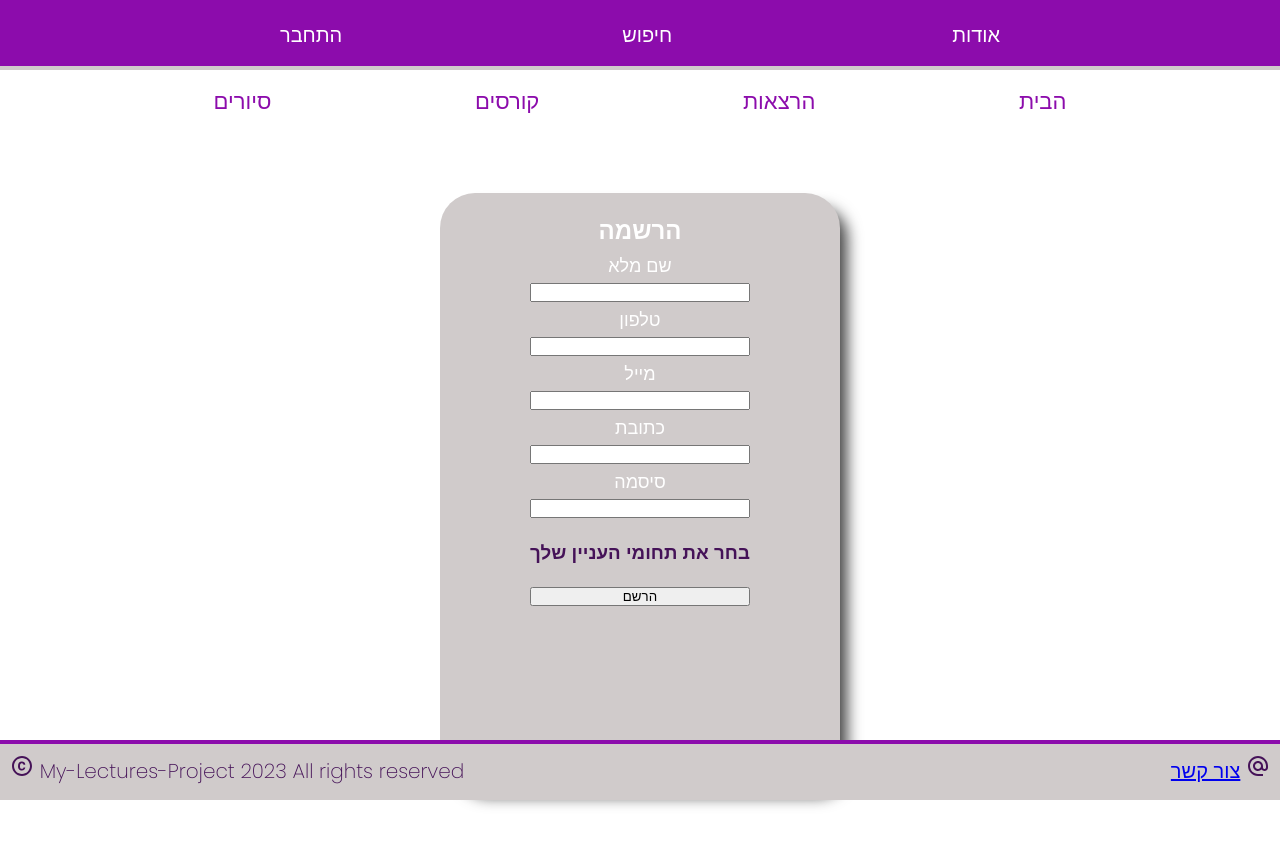
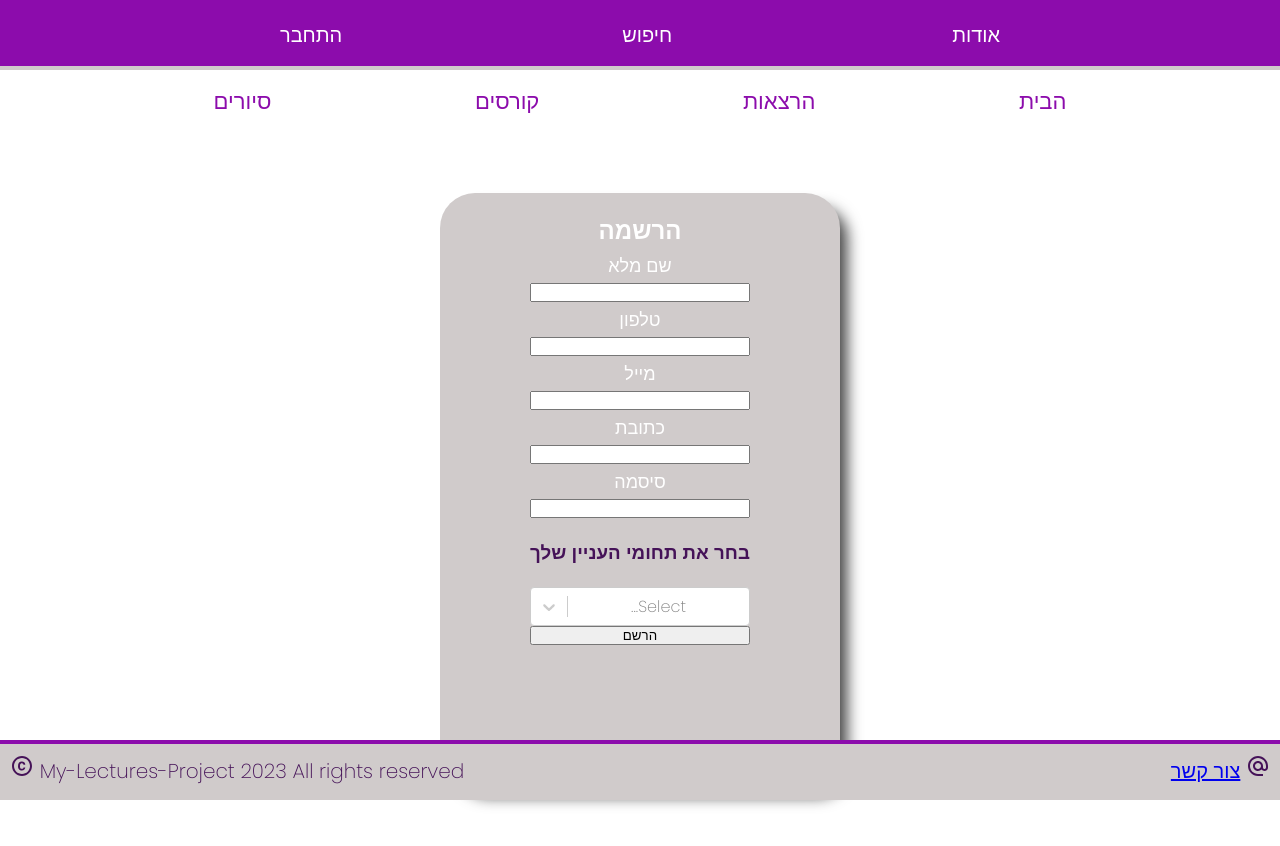
Before and after one commit to itsik-ba/My-Lectures, a React (Vite) app in the folder client/: page /register in a window 1280 px wide. Shown: the top 846 px of the page. Built offline with nearby package versions, Linux system fonts and the light colour scheme.

Commit message:
multi in register

```diff
--- a/client/package.json
+++ b/client/package.json
@@ -16,11 +16,13 @@
     "@fortawesome/react-fontawesome": "^0.2.0",
     "@mui/icons-material": "^5.14.0",
     "@mui/material": "^5.14.0",
+    "@types/react-select": "^5.0.1",
     "@types/reactstrap": "^8.7.2",
     "axios": "^1.4.0",
     "react": "^18.2.0",
     "react-dom": "^18.2.0",
     "react-router-dom": "^6.14.2",
+    "react-select": "^5.7.4",
     "sass": "^1.63.6",
     "scss": "^0.2.4"
   },
--- a/client/src/components/bottomPage/BottomPage.tsx
+++ b/client/src/components/bottomPage/BottomPage.tsx
@@ -3,7 +3,7 @@ import "./style/bottomPage.scss"
 // import ContactMailIcon from '@mui/icons-material/ContactMail';
 import CopyrightIcon from '@mui/icons-material/Copyright';
 import AlternateEmailIcon from '@mui/icons-material/AlternateEmail';
-import { Padding } from "@mui/icons-material";
+// import { Padding } from "@mui/icons-material";
 // import { MyLocation } from "@mui/icons-material";
 
 const BottomPage = () => {
--- a/client/src/pages/topBar/top__register/Register.tsx
+++ b/client/src/pages/topBar/top__register/Register.tsx
@@ -1,8 +1,28 @@
 import "./style/register.scss";
+import MultiSelect from './Register_Multi';
 
 
 
 const Register = () => {
+  const options = [
+    { value: 'היסטוריה ופילוסופיה', label: 'היסטוריה ופילוסופיה' },
+    { value: 'בריאות', label: 'בריאות' },
+    { value: 'מדע', label: 'מדע' },
+    { value: 'ספורט', label: 'ספורט' },
+    { value: 'תנ״ך', label: 'תנ״ך' },
+    { value: 'ספרים', label: 'ספרים' },
+    { value: 'טבע', label: 'טבע' },
+    { value: 'חיות', label: 'חיות' },
+    { value: 'בדיוני', label: 'בדיוני' },
+    { value: 'הורות וילדים', label: 'הורות וילדים' },
+    { value: 'טכנולוגיה', label: 'טכנולוגיה' },
+    { value: 'לייף סטייל', label: 'לייף סטייל' },
+  ];
+
+  const handleMultiSelectChange = (selectedOptions: any) => {
+    console.log('Selected Options:', selectedOptions);
+  };
+
 
   return (
     <div className="register">
@@ -44,6 +64,7 @@ const Register = () => {
           </h3>
           </div>
 
+          <MultiSelect options={options} onChange={handleMultiSelectChange} />
 
 {/*
           <input
--- /dev/null
+++ b/client/src/pages/topBar/top__register/Register_Multi.tsx
@@ -0,0 +1,19 @@
+import React from 'react';
+import Select, { ValueType, OptionTypeBase } from 'react-select';
+
+interface MultiSelectProps {
+  options: { value: string; label: string }[];
+  onChange: (selectedOptions: ValueType<OptionTypeBase>) => void;
+}
+
+const MultiSelect: React.FC<MultiSelectProps> = ({ options, onChange }) => {
+  return (
+    <Select
+      isMulti
+      options={options}
+      onChange={onChange}
+    />
+  );
+};
+
+export default MultiSelect;
```
Also changed, not shown: 1 other file (tests, documents, lock files or other folders).
